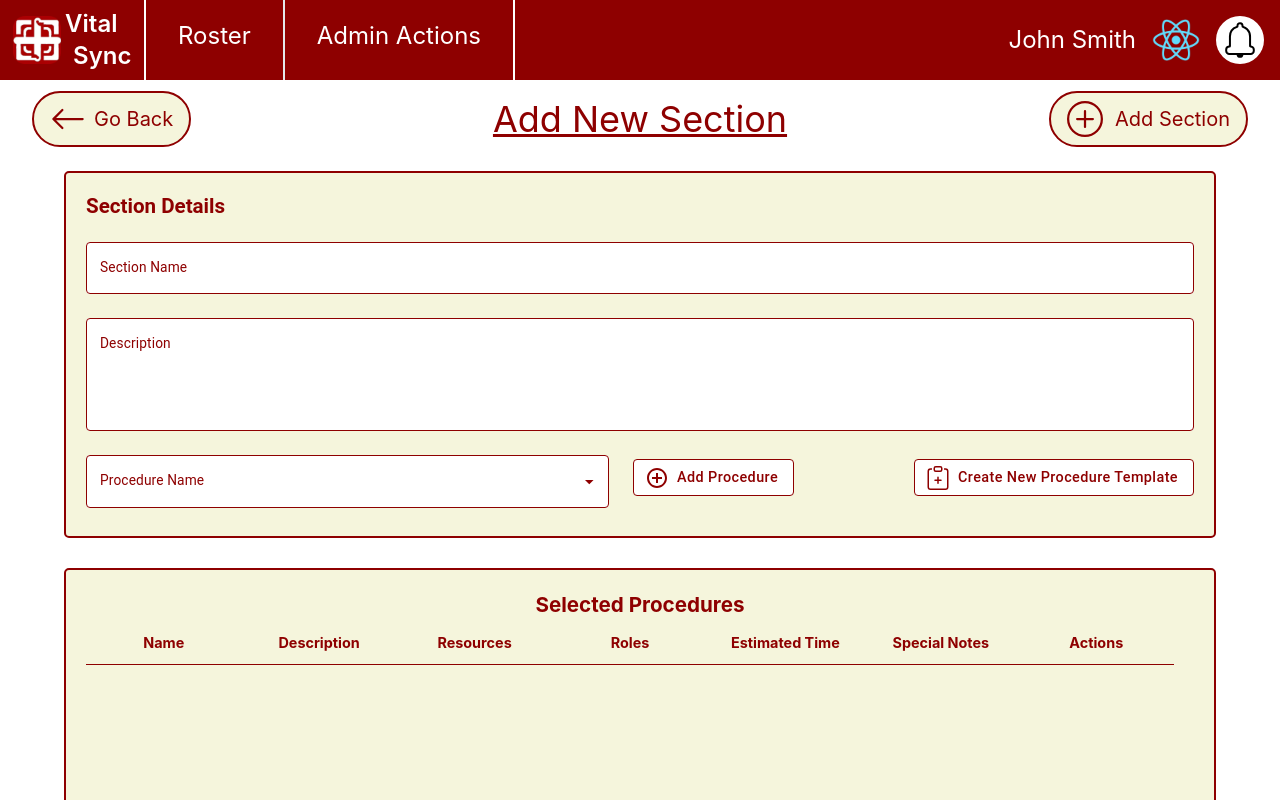
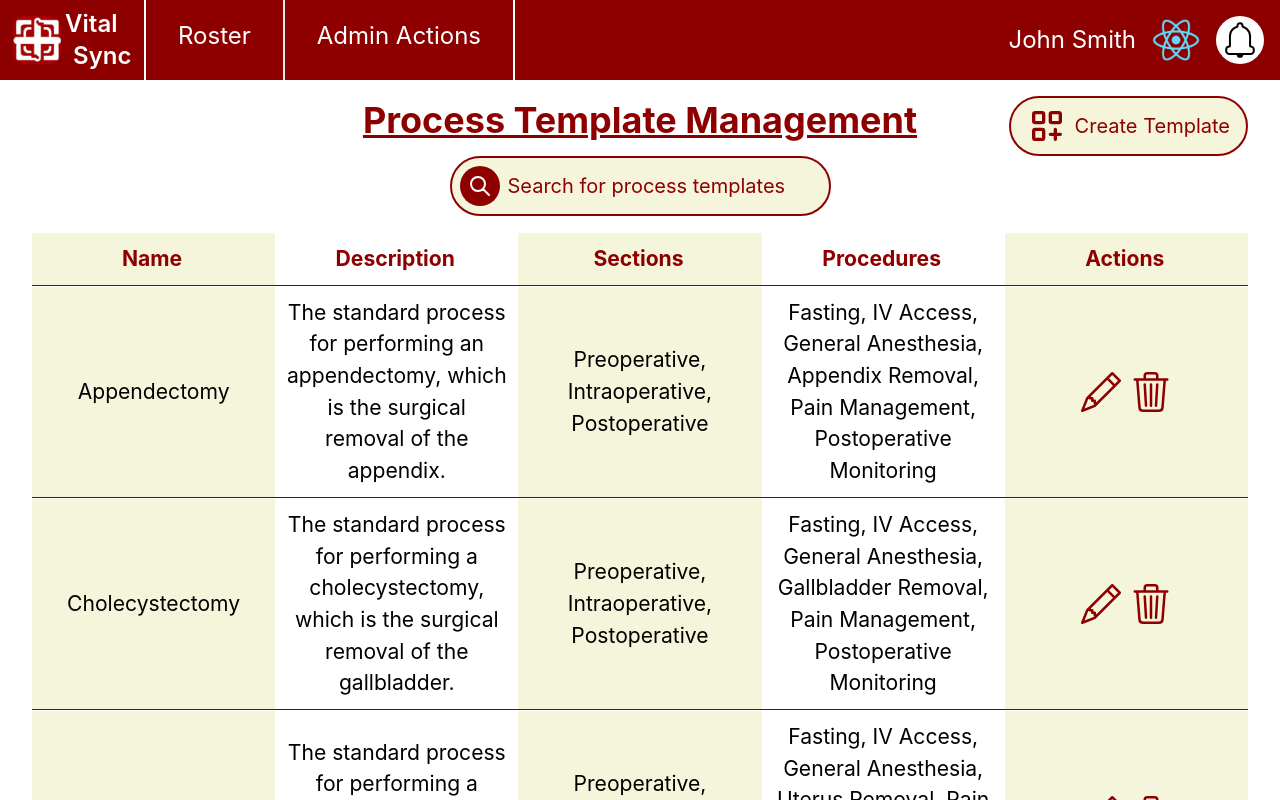
Before and after one commit to furkanagamak/VitalSync, a React (Create React App) app in the folder frontend/: page / in a window 1280 px wide. Shown: the top 800 px of the page. Built offline with nearby package versions, Linux system fonts and the light colour scheme.

Commit message:
Added deletion messages for procedures and process templates.

```diff
--- a/frontend/src/App.js
+++ b/frontend/src/App.js
@@ -15,7 +15,7 @@ function App() {
     <>
       <Toaster />
       <Navbar />
-      <AddSectionForm />
+      <ProcessTemplateManagement />
     </>
   );
 }
--- a/frontend/src/components/procedureTemplates.js
+++ b/frontend/src/components/procedureTemplates.js
@@ -1,6 +1,9 @@
 import React, { useState, useMemo } from "react";
 import { useTable, useSortBy, usePagination } from "react-table";
 import "./TemplateStyles.css";
+import toast, { Toaster } from "react-hot-toast";
+
+const notify = () => toast.success("Procedure Template Deleted!");
 
 const SearchBar = () => {
   const [inputValue, setInputValue] = useState("");
@@ -208,6 +211,7 @@ const ProcedureTable = () => {
               </svg>
             </button>
             <button
+              onClick={notify}
               style={{
                 background: "none",
                 border: "none",
--- a/frontend/src/components/processTemplates.js
+++ b/frontend/src/components/processTemplates.js
@@ -2,6 +2,9 @@ import React, { useState, useMemo } from "react";
 import { useTable, useSortBy, usePagination } from "react-table";
 import { TbLayoutGridAdd } from "react-icons/tb";
 import "./TemplateStyles.css";
+import toast, { Toaster } from "react-hot-toast";
+
+const notify = () => toast.success("Process Template Deleted!");
 
 const SearchBar = () => {
   const [inputValue, setInputValue] = useState("");
@@ -173,6 +176,7 @@ const ProcessTable = () => {
               </svg>
             </button>
             <button
+              onClick={notify}
               style={{
                 background: "none",
                 border: "none",
```
